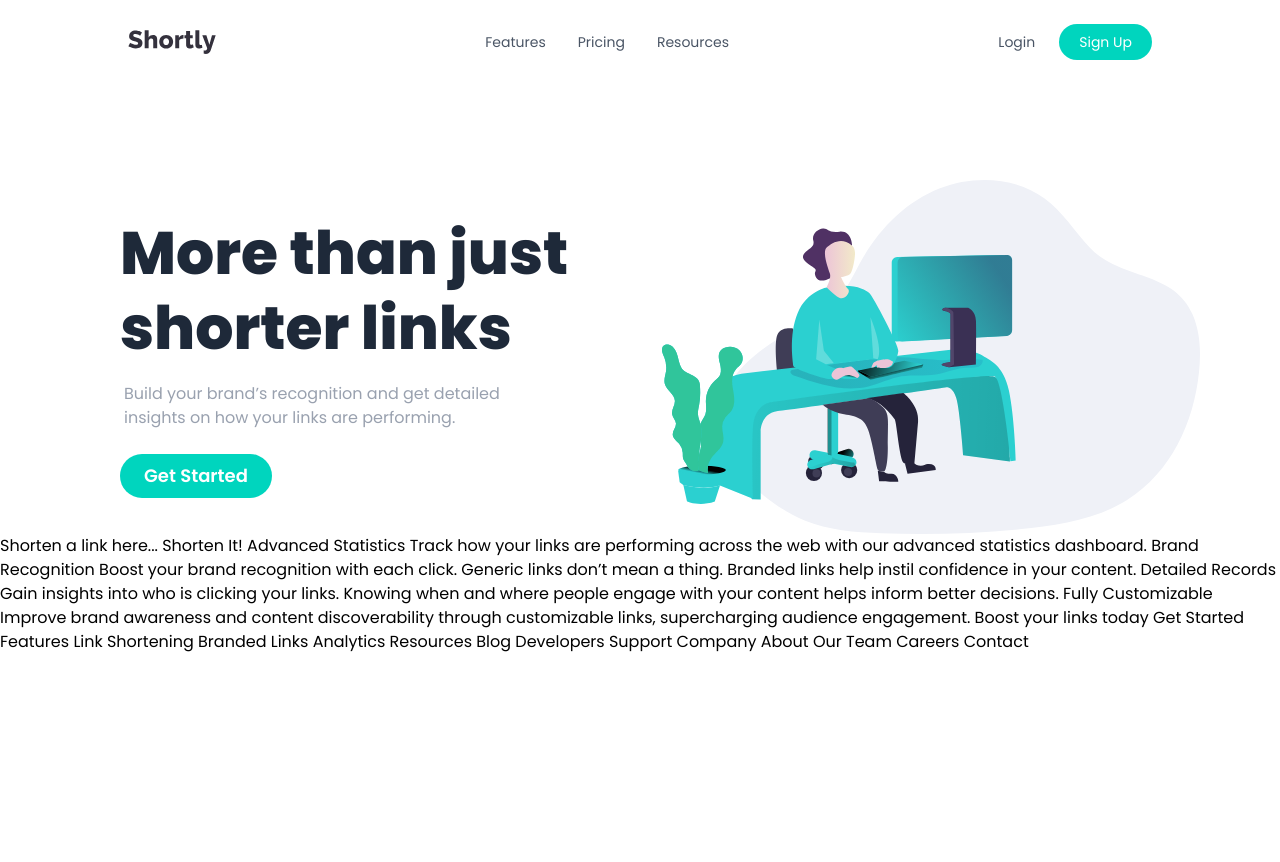
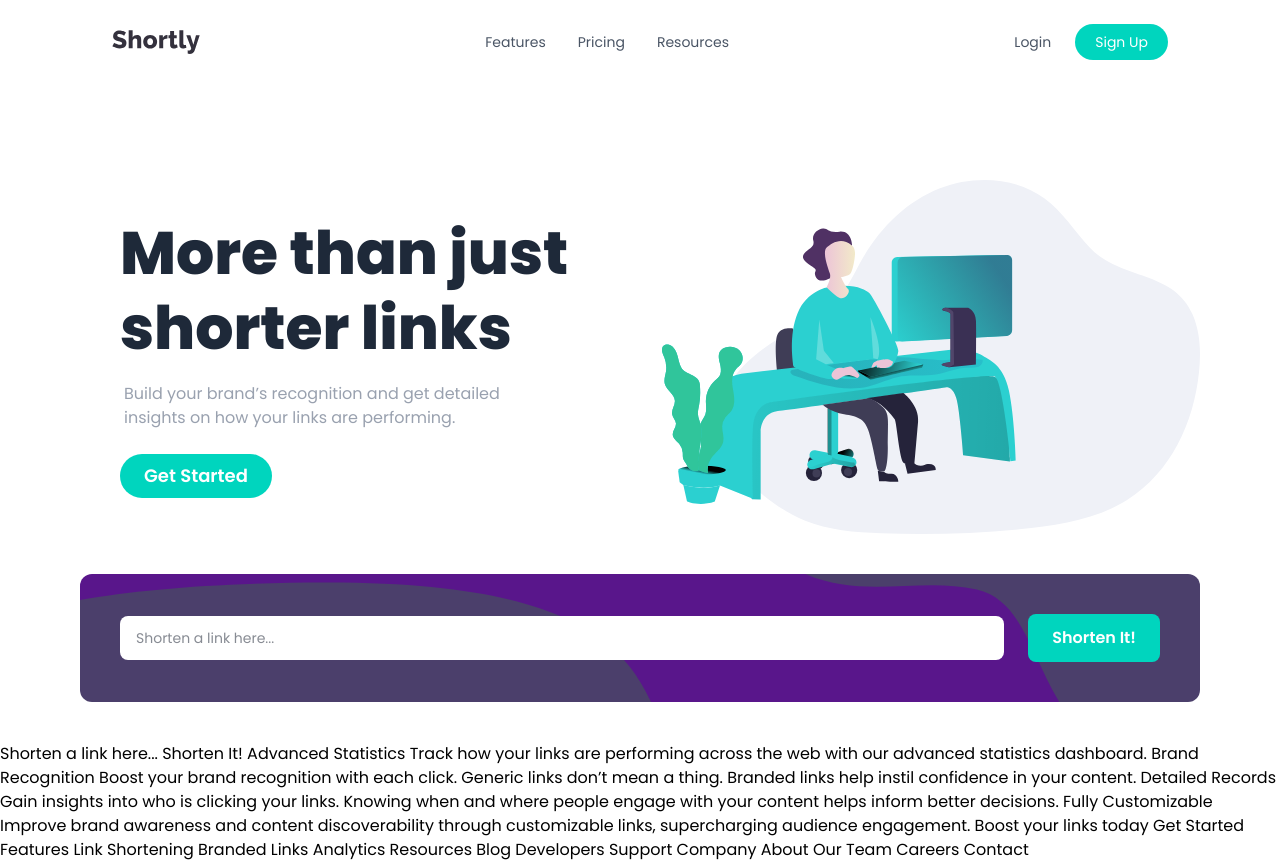
Before and after one commit to millan-figueroa-pscoursework/project-url-shortening-landing-page, a React (Vite) app: page / in a window 1280 px wide. Before the commit the page ends 800 px from the top, so only its background shows below. Built offline with nearby package versions, Linux system fonts and the light colour scheme.

Commit message:
Adds input component, fixes background image rendering.

```diff
--- a/src/App.tsx
+++ b/src/App.tsx
@@ -1,12 +1,14 @@
 import "./index.css";
 import Header from "./components/Header.tsx";
 import Hero from "./components/Hero.tsx";
+import URLShortenerForm from "./components/URLShortenerForm.tsx";
 
 function App() {
   return (
     <>
       <Header />
       <Hero />
+      <URLShortenerForm />
     </>
   );
 }
--- a/src/components/Header.tsx
+++ b/src/components/Header.tsx
@@ -3,7 +3,7 @@ import logo from "../assets/images/logo.svg";
 export default function Header() {
   return (
     <header className="w-full bg-white">
-      <div className="max-w-6xl mx-auto flex items-center justify-between py-6 px-16">
+      <div className="max-w-6xl mx-auto flex items-center justify-between py-6 px-12">
         {/* left side - logo */}
         <img src={logo} alt="Shortly logo" className="h-6" />
 
--- a/src/components/URLShortenerForm.tsx
+++ b/src/components/URLShortenerForm.tsx
@@ -0,0 +1,22 @@
+export default function URLShortenerForm() {
+  return (
+    <section className="w-full">
+      <div className="max-w-6xl mx-auto px-4 py-10">
+        <div
+          className="bg-purple-900 rounded-xl p-6 md:p-10 flex flex-col md:flex-row items-center gap-4 md:gap-6 bg-cover bg-no-repeat bg-right"
+          style={{ backgroundImage: "url('/bg-shorten-desktop.svg')" }}
+        >
+          <input
+            type="text"
+            placeholder="Shorten a link here..."
+            className="w-full md:flex-1 px-4 py-3 rounded-lg text-gray-900 text-sm outline-none bg-white"
+          />
+
+          <button className="bg-teal-400 hover:bg-teal-300 text-white font-semibold py-3 px-6 rounded-lg w-full md:w-auto">
+            Shorten It!
+          </button>
+        </div>
+      </div>
+    </section>
+  );
+}
```
Also changed, not shown: public/bg-shorten-desktop.svg (renamed from src/assets/images/bg-shorten-desktop.svg).
